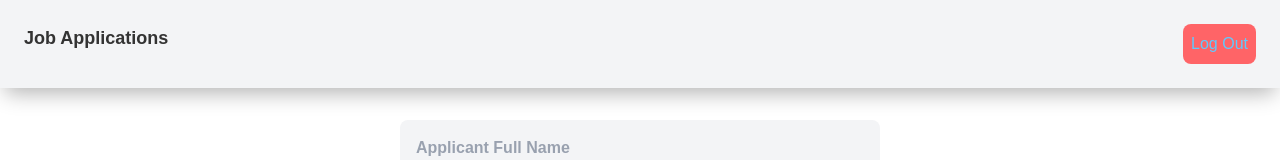
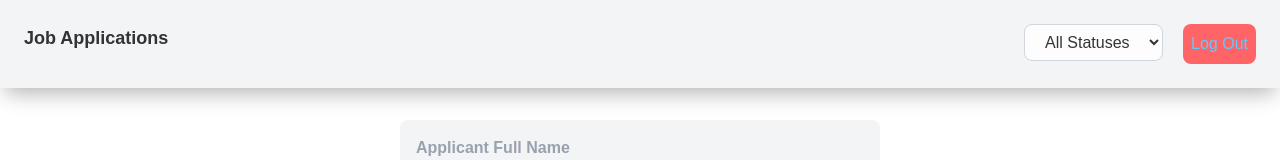
Before and after one commit to ilicc-sara/next-js, a Next.js app: page / in a window 1280 px wide. Shown: the top 160 px of the page. Built offline with nearby package versions, Linux system fonts and the light colour scheme; no server answers; the database is empty; sample sign-in values are in the browser's storage.

Commit message:
setting status filtering

```diff
--- a/app/main/page.tsx
+++ b/app/main/page.tsx
@@ -1,5 +1,5 @@
 "use client";
-import { useEffect, useState } from "react";
+import { useEffect, useState, useMemo } from "react";
 import { auth } from "../config/firebase-config";
 import { useRouter } from "next/navigation";
 import {
@@ -32,10 +32,26 @@ const Main = () => {
   const [showEditForm, setShowEditForm] = useState<boolean>(false);
   const [editId, setEditId] = useState<null | string>(null);
 
+  const [filters, setFilters] = useState({
+    search: "",
+    activeStatus: null,
+  });
   const router = useRouter();
   const applicantsCollection = collection(db, "jobs");
 
   console.log(auth?.currentUser?.uid);
+
+  type FiltersType = {
+    search: string;
+    activeStatus: string | null;
+  };
+
+  type FilterKey = keyof FiltersType;
+
+  type FilterPayload = {
+    key: FilterKey;
+    value: FiltersType[FilterKey];
+  };
 
   useEffect(() => {
     const unsubscribe = onAuthStateChanged(auth, (user) => {
@@ -195,6 +211,14 @@ const Main = () => {
     }
   };
 
+  function handleChangeFIlter(payload: FilterPayload) {
+    const { key, value } = payload;
+
+    setFilters((prev) => {
+      return { ...prev, [key]: value };
+    });
+  }
+
   return (
     <>
       {showEditForm && (
@@ -248,9 +272,9 @@ const Main = () => {
               className="w-full  px-4 py-2 rounded-lg border border-gray-300 bg-white/80 focus:outline-none focus:ring-2 focus:ring-gray-400 transition"
             >
               <option>Applied</option>
-              <option>Interview</option>
               <option>Offer</option>
               <option>Rejected</option>
+              <option>Interview</option>
             </select>
 
             <button
@@ -264,12 +288,36 @@ const Main = () => {
       )}
       <nav className="flex justify-between  !p-6 bg-gray-100  shadow-[0_10px_20px_-5px_rgba(0,0,0,0.3)]">
         <h1 className="text-lg font-bold ">Job Applications</h1>
+
+        <div className="flex gap-5">
+          <div>
+            <select
+              onChange={(e) => {
+                if (e.target.value === "All Statuses") {
+                  handleChangeFIlter({ key: "activeStatus", value: null });
+                } else {
+                  handleChangeFIlter({
+                    key: "activeStatus",
+                    value: e.target.value,
+                  });
+                }
+              }}
+              className="w-full  px-4 py-2 rounded-lg border border-gray-300 bg-white/80 focus:outline-none focus:ring-2 focus:ring-gray-400 transition"
+            >
+              <option value="All Statuses">All Statuses</option>
+              <option value="Applied">Applied</option>
+              <option value="Interview">Interview</option>
+              <option value="Offer">Offer</option>
+              <option value="Rejected">Rejected</option>
+            </select>
+          </div>
           <button
             onClick={() => logout()}
             className="!p-2 bg-red-400 text-white rounded-lg"
           >
             Log Out
           </button>
+        </div>
       </nav>
       <section className="flex flex-col !mb-12">
         <form
```
Lines whose indentation alone changed are shown as unchanged.
